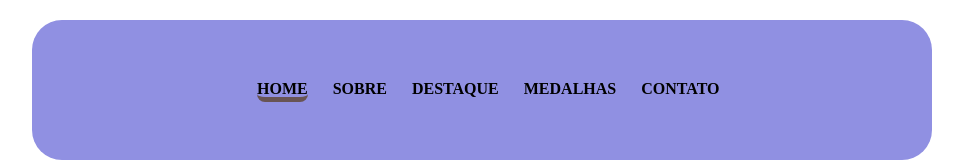
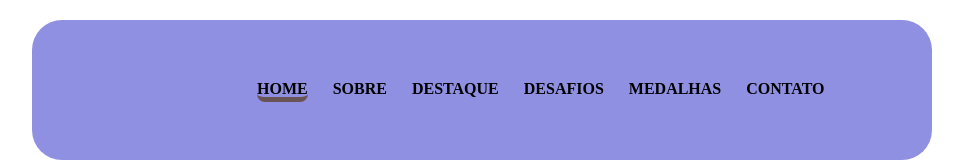
Before and after one commit to augustobp/augustobastos, a plain HTML site: page index.html in a window 1280 px wide. Shown: the top 162 px of the page, without its empty margins (158-1121 px from the left). Drawn offline with Linux system fonts and the light colour scheme.

Commit message:
Update index.html

```diff
--- a/index.html
+++ b/index.html
@@ -14,6 +14,7 @@
 					<li><a href="index.html" class="ativa">Home</a></li>
 					<li><a href="sobre.html">Sobre</a></li>
 					<li><a href="dest.html">Destaque</a></li>
+					<li><a href="desa.html" >Desafios</a></li>
 					<li><a href="meda.html">Medalhas</a></li>
 					<li><a href="contato.html">Contato</a></li>
 				</ul>
```
